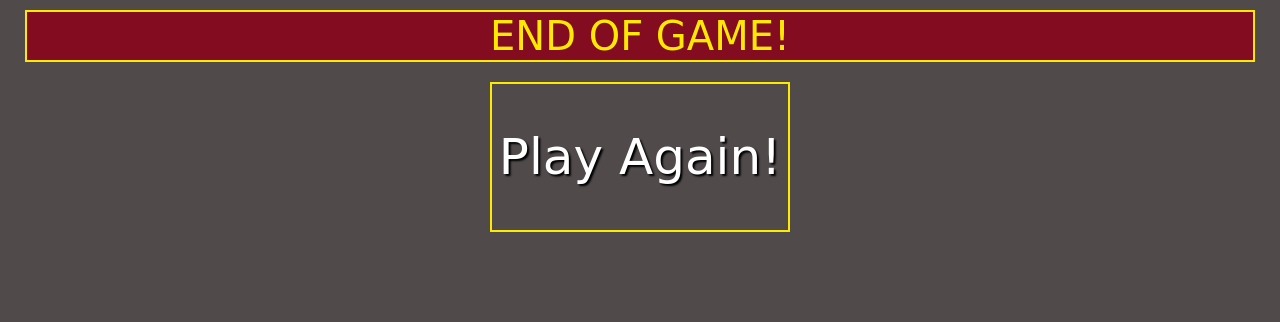
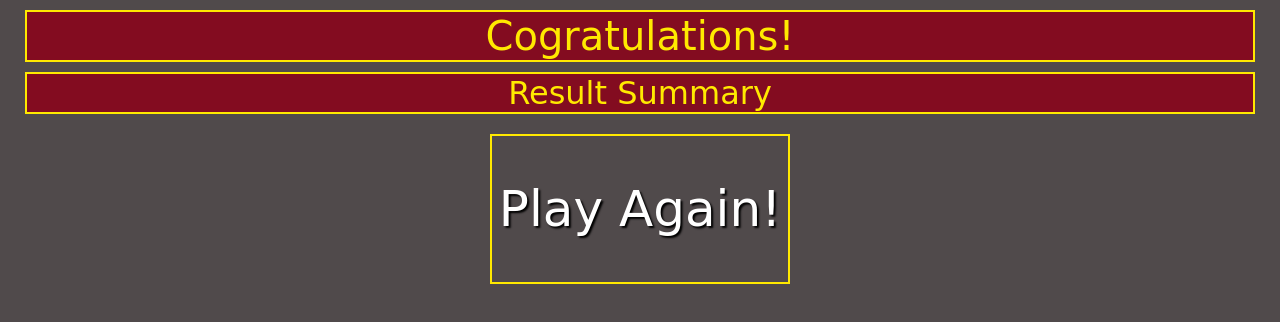
Before and after one commit to sniclasj/vexillological-vexation, a website: page finished.html in a window 1280 px wide. Drawn offline with nearby package versions, Linux system fonts and the light colour scheme; a web font is replaced by a local one.

Commit message:
Add placeholder text for results summary in finished.html

```diff
--- a/finished.html
+++ b/finished.html
@@ -13,7 +13,8 @@
     <div class="container-fluid">
         <div class="row">
             <div class="col-12 text-center">
-                <h1 class="text-center game-component">END OF GAME!</h1>
+                <h1 class="text-center game-component">Cogratulations!</h1>
+                <h2 class="text-center game-component" id="game-result">Result Summary</h2>
                 <button class="text-center landing-page-button" onclick="location.href='game.html'">Play Again!</button>
             </div>
         </div>
```
